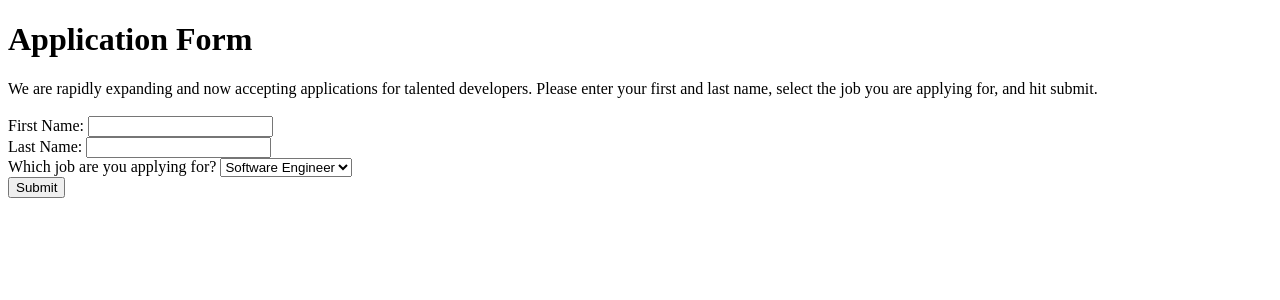
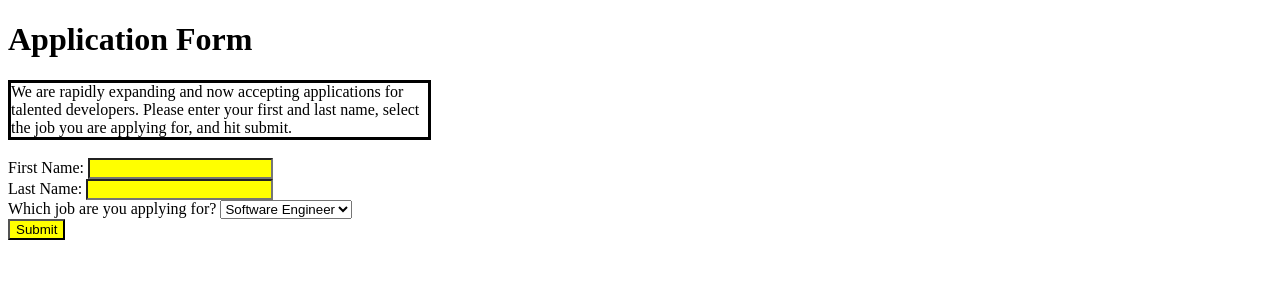
Before and after one commit to nnegri/flask, a Flask app: page /application-form in a window 1280 px wide. Shown: the top 300 px of the page. Run offline with Flask 2, Linux system fonts and the light colour scheme.

Commit message:
Fixed CSS file

```diff
--- a/static/styles.css
+++ b/static/styles.css
@@ -1 +1,12 @@
-/* Your styles can go here. */
+input {
+    background-color: yellow;
+}
+
+#l-name {
+    font-weight: bold;
+}
+
+div {
+    width: 33%;
+    border-style: solid;
+}
```
